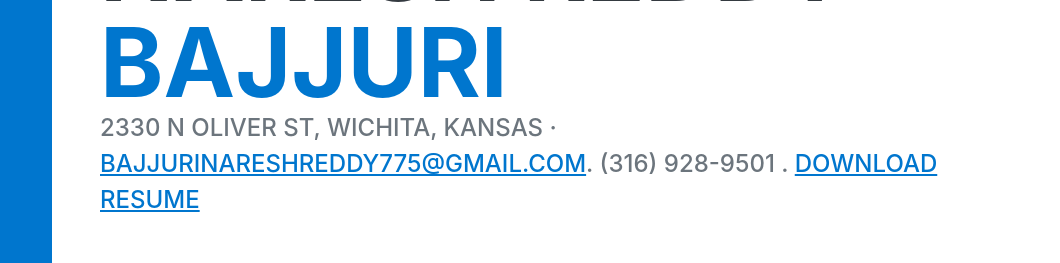
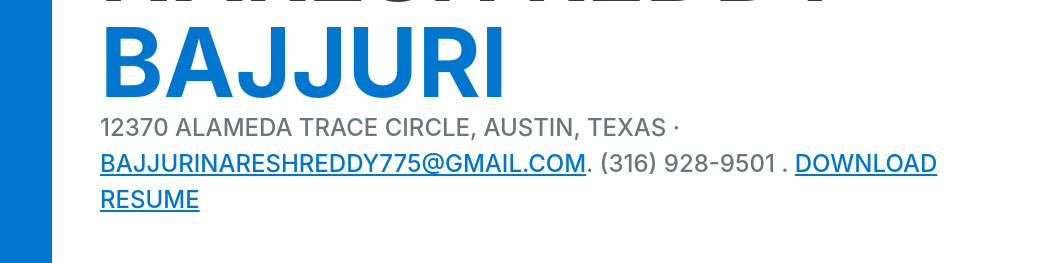
Before and after one commit to nareshredddybajjuri/portfolio, a plain HTML site: page index.html in a window 1280 px wide. Shown: the part 162-425 px from the top of the page, 220-1280 px from the left. Drawn offline with nearby package versions, Linux system fonts and the light colour scheme; files whose address does not match are found by name; a web font is replaced by a local one.

Commit message:
Update index.html

```diff
--- a/index.html
+++ b/index.html
@@ -59,7 +59,7 @@
                     <span class="text-primary">Bajjuri</span>
                 </h1>
                 <div class="subheading mb-5">
-                    2330 N oliver st, Wichita, Kansas ·
+                    12370 alameda trace circle, Austin, Texas ·
                     <a href="mailto:bajjurinareshreddy775@gmail.com">bajjurinareshreddy775@gmail.com</a>. (316) 928-9501 .
                     <a download="Naresh.pdf" href="resume.pdf">download resume</a>
                 </div>
```
